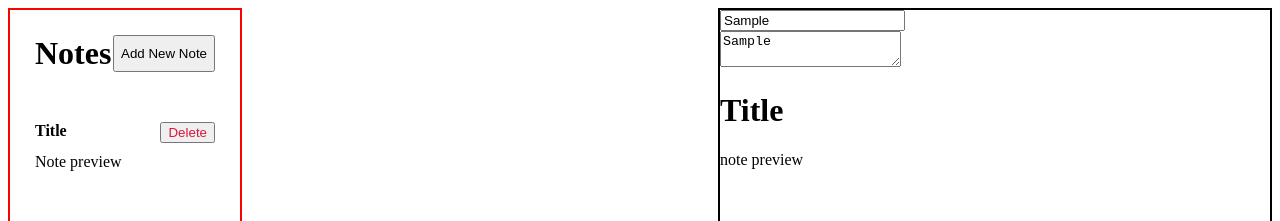
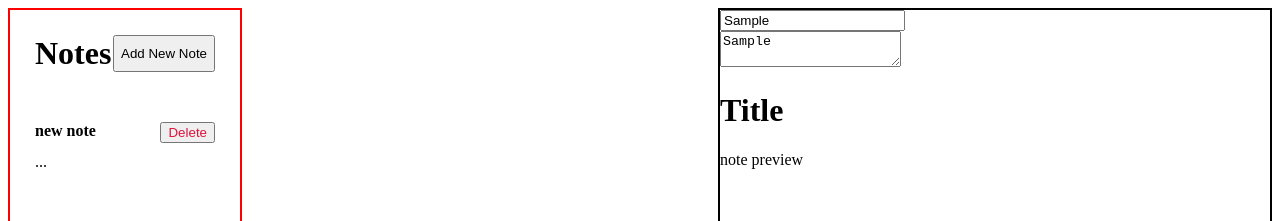
Before and after one commit to maisha-i/Capstone-fullstack-app, a React (Create React App) app in the folder frontend/note-it-down/: page / in a window 1280 px wide. Both pictures are taken after typing "Sample", "Sample" into the empty fields and a click on the button "Add New Note". Shown: the top 221 px of the page. Built offline with nearby package versions, Linux system fonts and the light colour scheme.

Commit message:
delete button working

```diff
--- a/frontend/note-it-down/src/App.js
+++ b/frontend/note-it-down/src/App.js
@@ -21,6 +21,10 @@ function App() {
     setNotes([newNote, ...notes])
   };
 
+  const onDeleteNote = (idToDelete) => {
+    setNotes(notes.filter((note)=> note.idToDelete));
+  }
+
 
   return (
     <>
@@ -32,7 +36,7 @@ function App() {
 
       {/* <ContentPage /> */}
 
-      <NotesSide notes = {notes}  onAddNote={onAddNote} />
+      <NotesSide notes = {notes}  onAddNote={onAddNote}  onDeleteNote={onDeleteNote} />
       <NotesMain />
 
     </>
--- a/frontend/note-it-down/src/NotesPage/NotesSide.js
+++ b/frontend/note-it-down/src/NotesPage/NotesSide.js
@@ -1,6 +1,6 @@
 import "./Notes.css"
 
-function NotesSide({notes, onAddNote}){
+function NotesSide({notes, onAddNote, onDeleteNote}){
     return (
         <div className="notes-sidebar">
           <div className="app-sidebar-header">
@@ -15,13 +15,13 @@ function NotesSide({notes, onAddNote}){
 
             <div className="sidebar-note-title">
 
-            <strong>Title</strong>
+            <strong>{note.title}</strong>
 
-            <button>Delete</button>
+            <button onClick={() => onDeleteNote(note.id)}>Delete</button>
 
             </div>
 
-            <p>Note preview</p>
+            <p>{note.content}</p>
 
             </div>
             ))}
```
